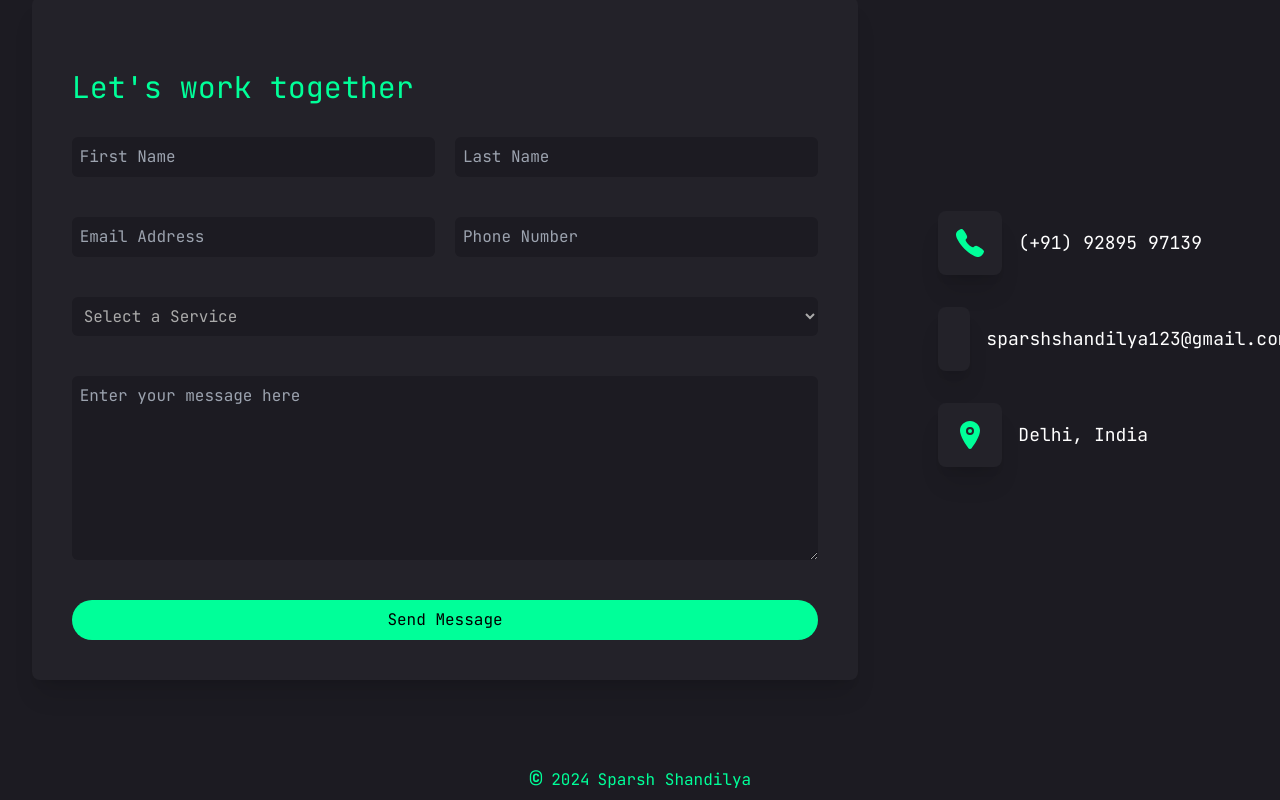
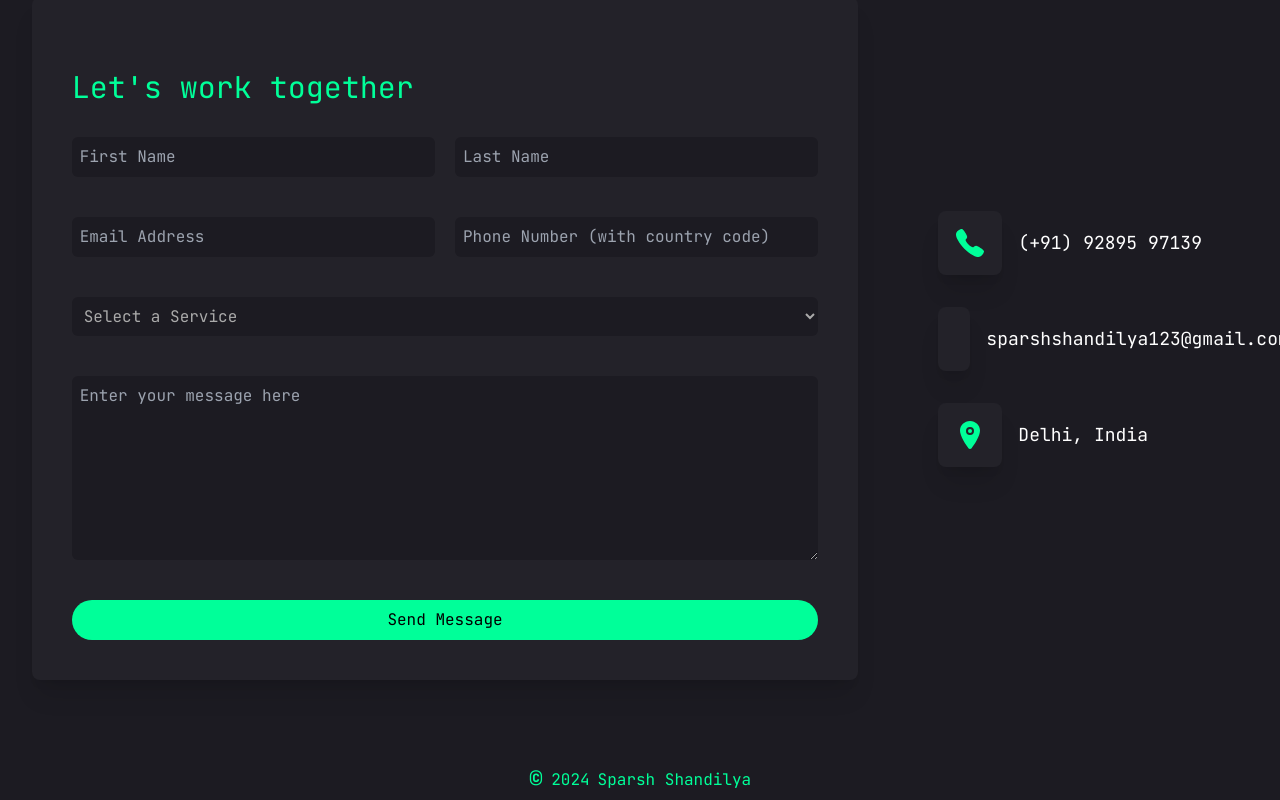
Before and after one commit to Sparsh47/Portfolio, a Next.js app: page / in a window 1280 px wide. Shown: the part 2559-3359 px from the top of the page. Built offline with nearby package versions, Linux system fonts and the light colour scheme.

Commit message:
changed contact form text

```diff
--- a/src/app/globals.css
+++ b/src/app/globals.css
@@ -82,3 +82,15 @@
 ::-webkit-scrollbar-thumb:hover {
   background: #00ff99bc;
 }
+
+/* Chrome, Safari, Edge, Opera */
+input::-webkit-outer-spin-button,
+input::-webkit-inner-spin-button {
+  -webkit-appearance: none;
+  margin: 0;
+}
+
+/* Firefox */
+input[type=number] {
+  -moz-appearance: textfield;
+}
--- a/src/components/ContactForm.tsx
+++ b/src/components/ContactForm.tsx
@@ -79,7 +79,7 @@
             ref={phoneRef}
             name="phoneNumber"
             type="number"
-            placeholder="Phone Number"
+            placeholder="Phone Number (with country code)"
             required
           />
         </div>
```
